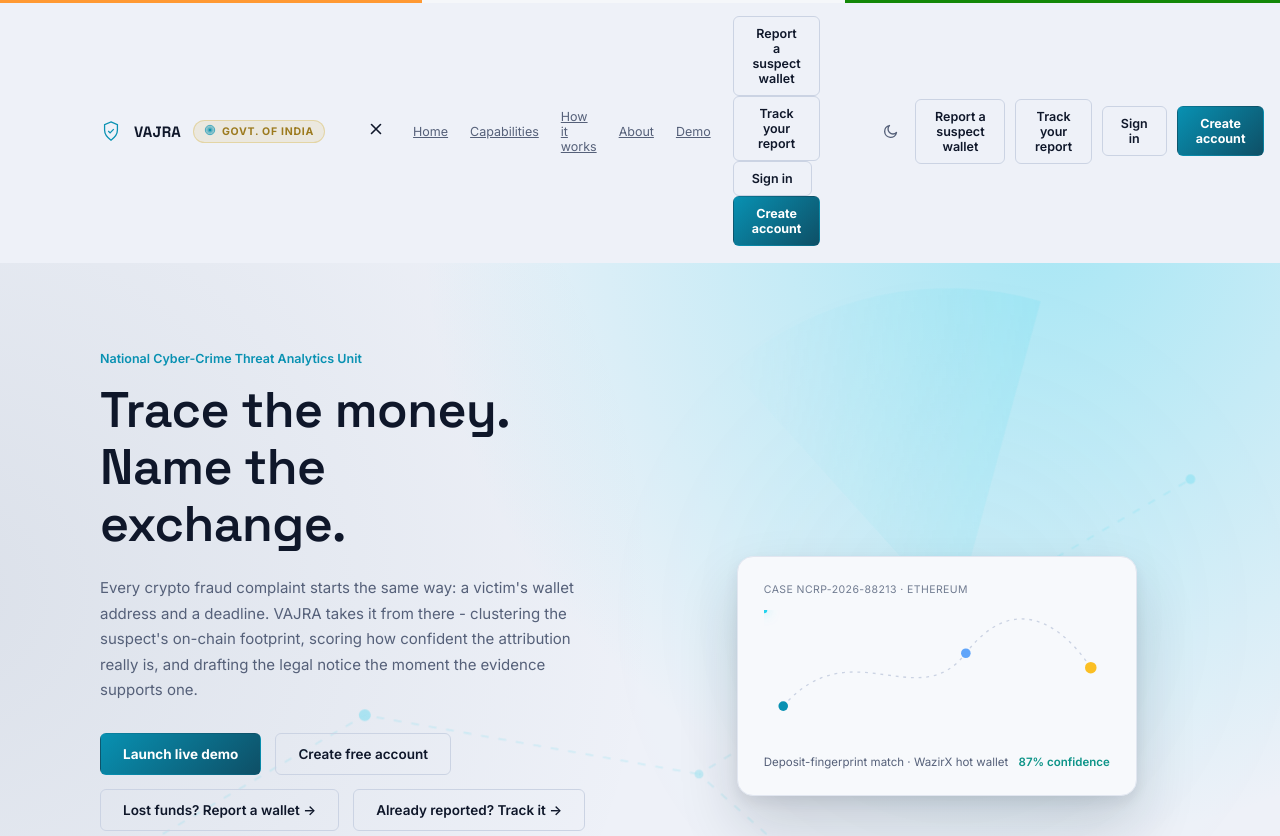
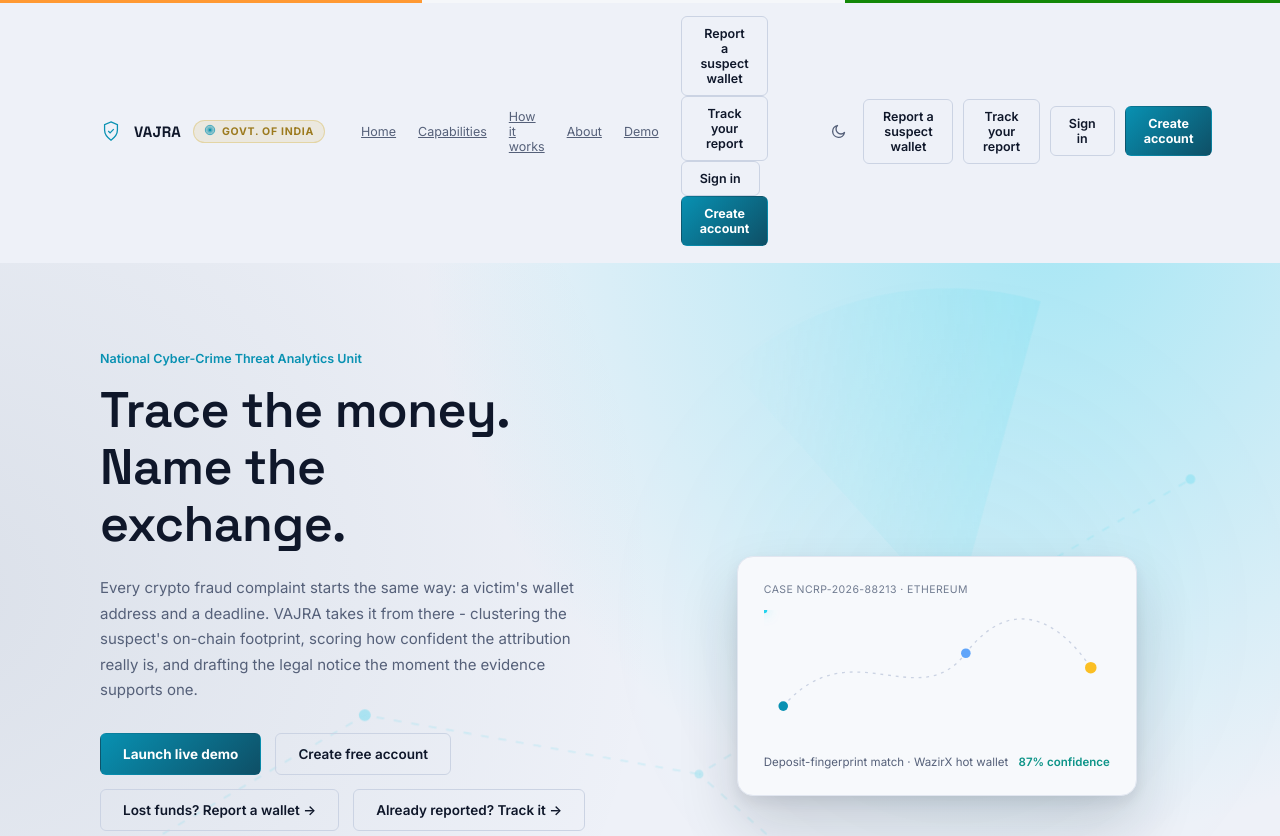
Before and after one commit to sahilpandey4789/VAJRA, a React (Vite) app in the folder VAJRA_SIH26183_last/frontend/: page / in a window 1280 px wide. Shown: the top 836 px of the page. Built offline with nearby package versions, Linux system fonts and the light colour scheme; no server answers.

Commit message:
Remove close button from landing navigation
Removed the close button from the landing navigation.

```diff
--- a/VAJRA_SIH26183_last/frontend/src/pages/Landing.jsx
+++ b/VAJRA_SIH26183_last/frontend/src/pages/Landing.jsx
@@ -71,9 +71,6 @@
           <span className="gov-badge"><span dangerouslySetInnerHTML={{ __html: ICONS.chakra }} />Govt. of India</span>
         </div>
         <div id="landingNavLinks" className={menuOpen ? "open" : ""}>
-          <button className="landing-nav-close" aria-label="Close menu" onClick={() => setMenuOpen(false)}>
-            <svg viewBox="0 0 20 20" width="18" height="18" fill="none" stroke="currentColor" strokeWidth="1.8" strokeLinecap="round"><path d="M5 5l10 10M15 5L5 15"/></svg>
-          </button>
           <a href="#landingHero" onClick={scrollTo("landingHero")}>Home</a>
           <a href="#landingCapabilities" onClick={scrollTo("landingCapabilities")}>Capabilities</a>
           <a href="#landingFeatures" onClick={scrollTo("landingFeatures")}>How it works</a>
@@ -86,7 +83,6 @@
             <button className="l-btn l-btn-solid drawer-auth" onClick={() => { setMenuOpen(false); onAuth("signup"); }}>Create account</button>
           </div>
         </div>
-        {menuOpen && <div className="landing-nav-veil" onClick={() => setMenuOpen(false)} aria-hidden="true"></div>}
         <div className="l-nav-spacer"></div>
         <div className="l-nav-actions">
           <button className="l-icon-btn" id="landingThemeBtn" title="Toggle theme" aria-label="Toggle theme" onClick={toggleTheme}>
```
